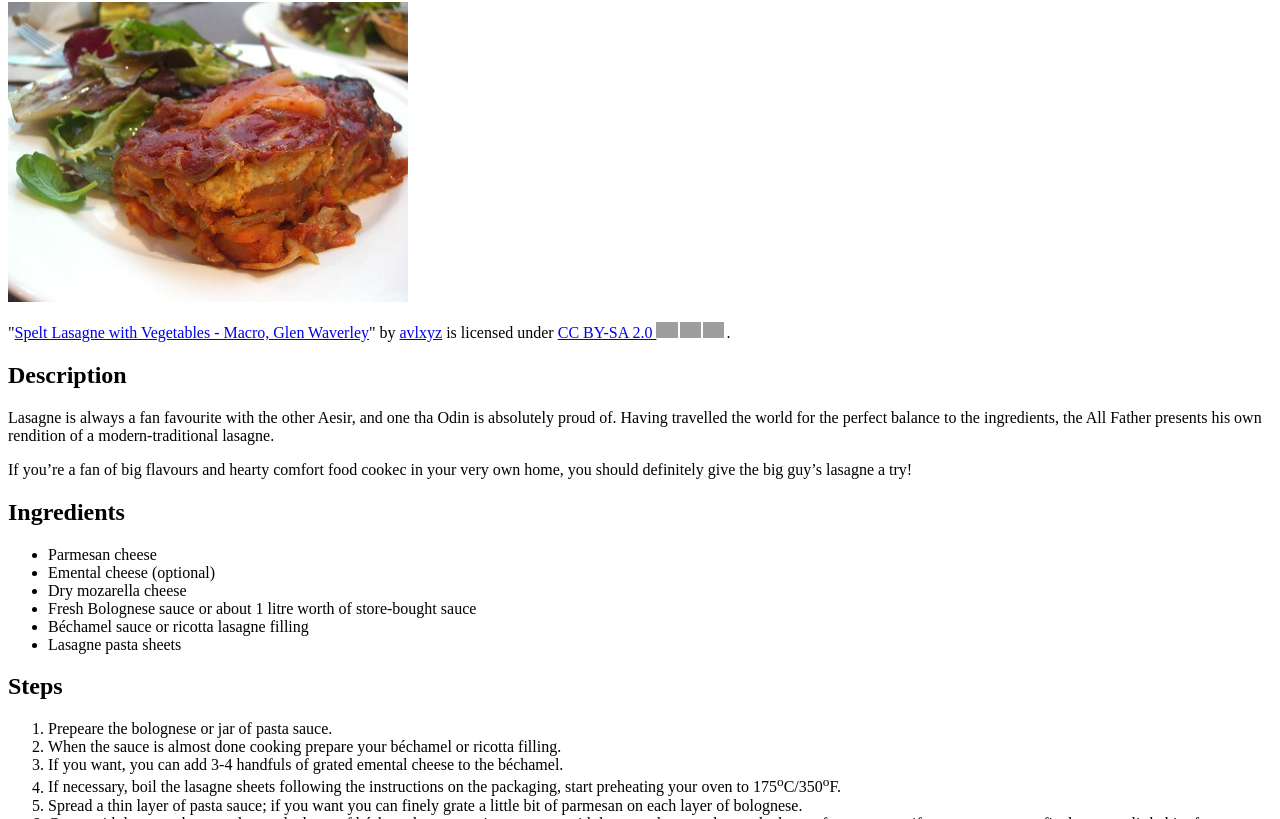
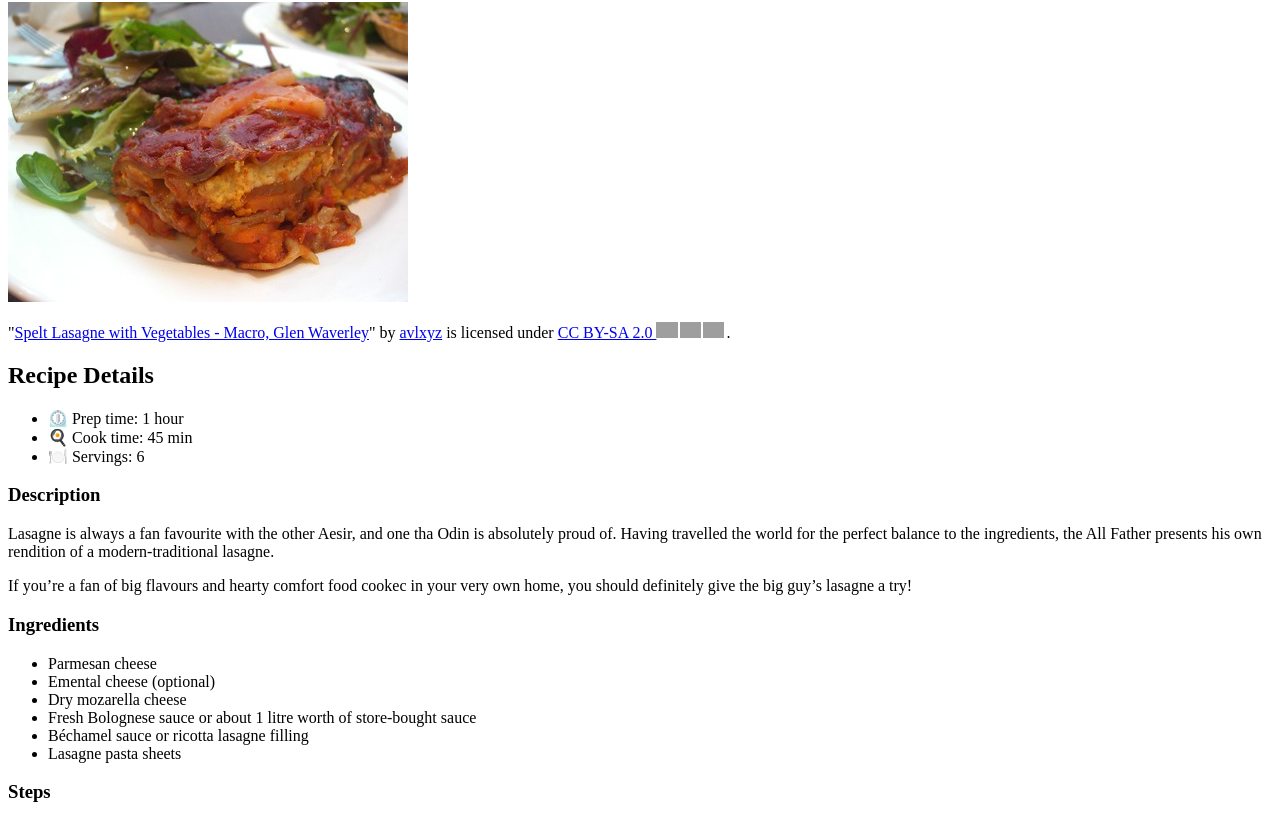
Before and after one commit to AndrewPearce2009/odin-recipes, a plain HTML site: page recipes/lasagne.html in a window 1280 px wide. Shown: the part 78-897 px from the top of the page. Drawn offline with Linux system fonts and the light colour scheme; grey boxes are pictures that could not be loaded.

Commit message:
Link existing pages to new recipe page
Linked the index, chuck steak and lasagne recipe pages to the
new chicken satay recipe that was added to the site structure.

Fixed up headings in the lasagne.html file to match the rest of
the pages structure and added in the recipe details section.

```diff
--- a/recipes/lasagne.html
+++ b/recipes/lasagne.html
@@ -12,13 +12,21 @@
 
     <p class="attribution">"<a rel="noopener noreferrer" href="https://www.flickr.com/photos/10559879@N00/2745932231">Spelt Lasagne with Vegetables - Macro, Glen Waverley</a>" by <a rel="noopener noreferrer" href="https://www.flickr.com/photos/10559879@N00">avlxyz</a> is licensed under <a rel="noopener noreferrer" href="https://creativecommons.org/licenses/by-sa/2.0/?ref=openverse">CC BY-SA 2.0 <img src="https://mirrors.creativecommons.org/presskit/icons/cc.svg" style="height: 1em; margin-right: 0.125em; display: inline;" /><img src="https://mirrors.creativecommons.org/presskit/icons/by.svg" style="height: 1em; margin-right: 0.125em; display: inline;" /><img src="https://mirrors.creativecommons.org/presskit/icons/sa.svg" style="height: 1em; margin-right: 0.125em; display: inline;" /></a>.</p>
 
-    <h2>Description</h2>
+    <h2>Recipe Details</h2>
+
+    <ul>
+        <li>⏲️ Prep time: 1 hour</li>
+        <li>🍳 Cook time: 45 min</li>
+        <li>🍽️ Servings: 6</li>
+    </ul>
+
+    <h3>Description</h3>
 
     <p>Lasagne is always a fan favourite with the other Aesir, and one tha Odin is absolutely proud of. Having travelled the world for the perfect balance to the ingredients, the All Father presents his own rendition of a modern-traditional lasagne.</p>
 
     <p>If you&rsquo;re a fan of big flavours and hearty comfort food cookec in your very own home, you should definitely give the big guy&rsquo;s lasagne a try!</p>
 
-    <h2>Ingredients</h2>
+    <h3>Ingredients</h3>
 
     <ul>
         <li>Parmesan cheese</li>
@@ -29,7 +37,7 @@
         <li>Lasagne pasta sheets</li>
     </ul>
 
-    <h2>Steps</h2>
+    <h3>Steps</h3>
 
     <ol>
         <li>Prepeare the bolognese or jar of pasta sauce.</li>
@@ -47,6 +55,7 @@
     <ul>
         <li><a href="../index.html">Home</a></li>
         <li><a href="./chuck-steak-with-veg.html">Odin&rsquo;s Long-Cooked Chuck Steak and Vegetables</a></li>
+        <li><a href="./chicken-satay-with-peanut-sauce.html">Odin&rsquo;s Chicken Satay with Peanut Sauce</a></li>
     </ul>
 </body>
 </html>
```
Also changed, not shown: index.html (+1 -0 lines), recipes/chuck-steak-with-veg.html (+1 -0 lines).
